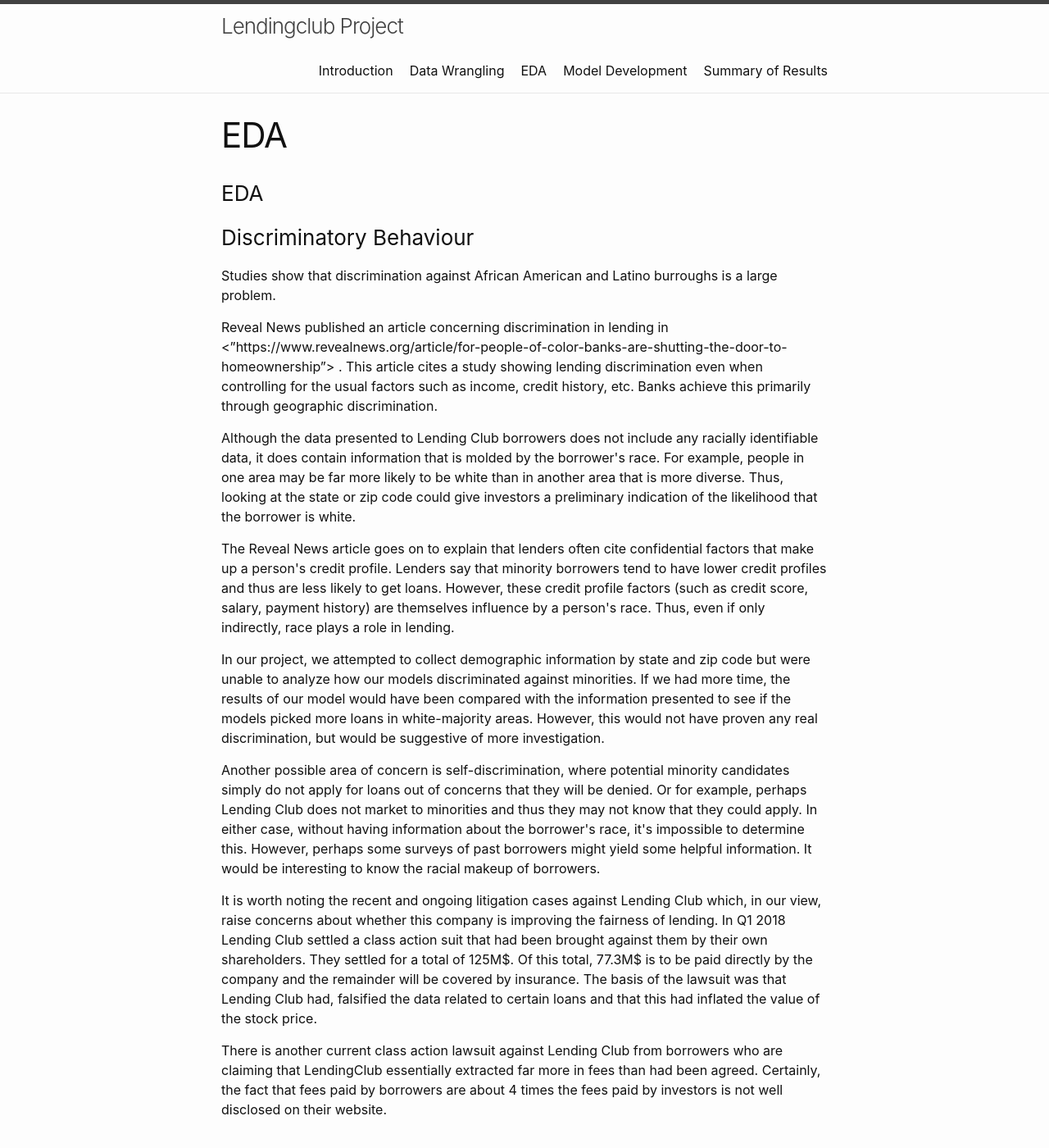
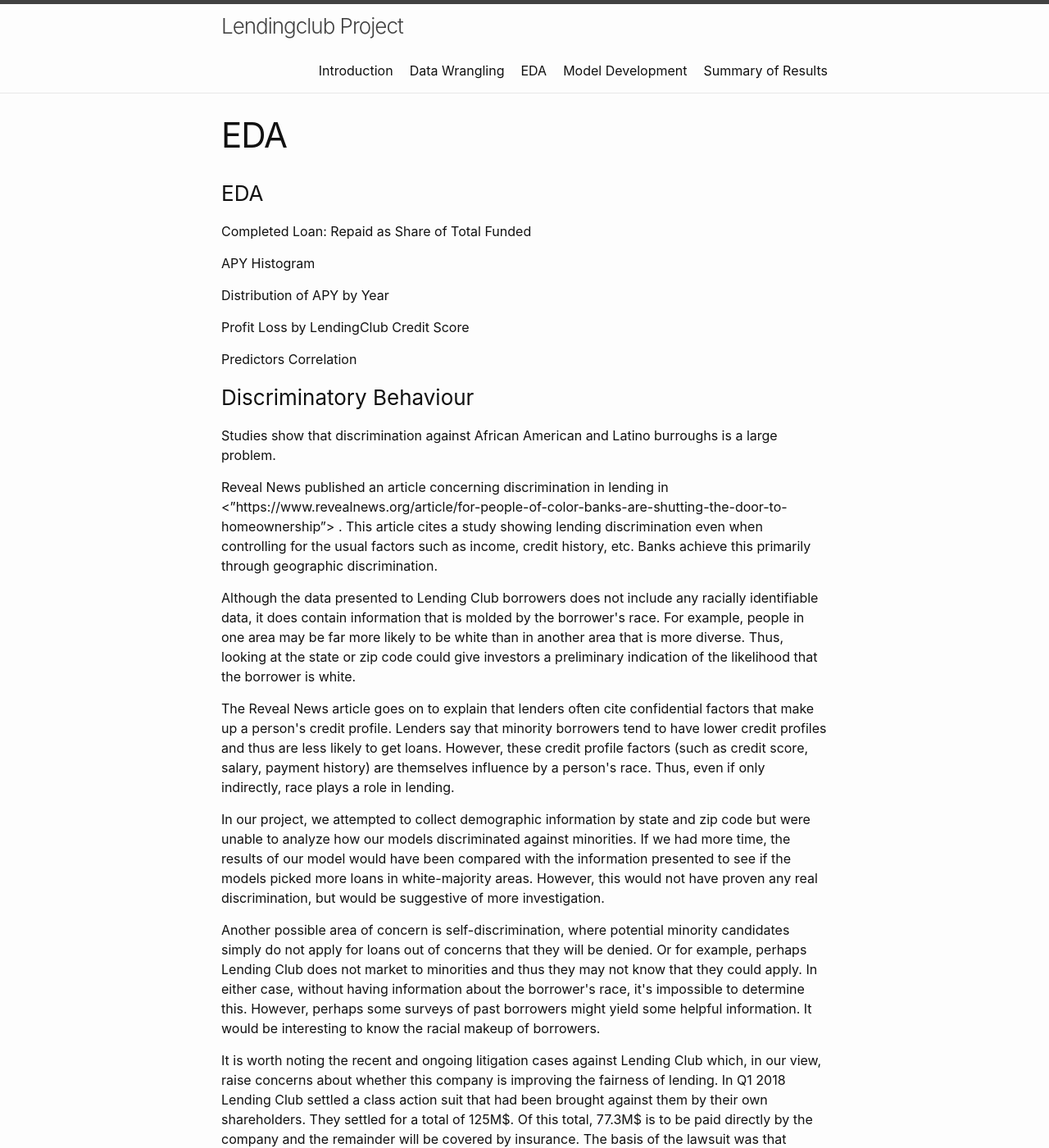
Before and after one commit to junparkh/LendingClub, a Jekyll site: the page built from menu2.md, in a window 1280 px wide and 1400 px high. Shown: the whole window at 82% size. Built offline with Jekyll 4.4.1, drawn with Linux system fonts in a browser that asks for light colours; some of the changed text lies outside the part shown.

Commit message:
Update menu2.md

```diff
--- a/menu2.md
+++ b/menu2.md
@@ -4,7 +4,15 @@
 permalink: /menu2/
 ---
 ### EDA
+Completed Loan: Repaid as Share of Total Funded
 
+APY Histogram
+
+Distribution of APY by Year
+
+Profit Loss by LendingClub Credit Score
+
+Predictors Correlation
 
 ### Discriminatory Behaviour
 
@@ -23,3 +31,11 @@
 It is worth noting the recent and ongoing litigation cases against Lending Club which, in our view, raise concerns about whether this company is improving the fairness of lending.  In Q1 2018 Lending Club settled a class action suit that had been brought against them by their own shareholders.  They settled for a total of 125M$.  Of this total, 77.3M$ is to be paid directly by the company and the remainder will be covered by insurance. The basis of the lawsuit was that Lending Club had, falsified the data related to certain loans and that this had inflated the value of the stock price.
 
 There is another current class action lawsuit against Lending Club from borrowers who are claiming that LendingClub essentially extracted far more in fees than had been agreed.  Certainly, the fact that fees paid by borrowers are about 4 times the fees paid by investors is not well disclosed on their website.
+
+Proportion of Non-White by State
+
+Proportion of Bad Loans by State
+
+Funded Loans per Capital by State
+
+Mean APY by State
```
